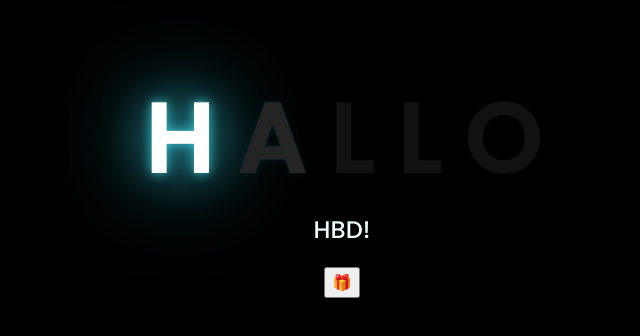
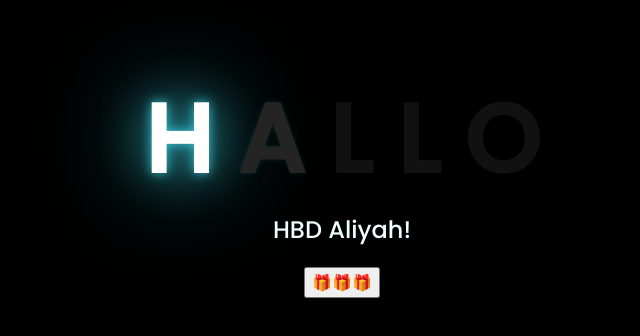
Before and after one commit to lskd1/aa, a plain HTML site: page index.html in a window 1280 px wide. Shown: the part 226-562 px from the top of the page, without its empty margins (306-946 px from the left). Drawn offline with Linux system fonts and the light colour scheme.

Commit message:
Update index.html

```diff
--- a/index.html
+++ b/index.html
@@ -20,11 +20,11 @@
         <span>O</span>
     </div>
     <div class="description">
-        <span>HBD!</span>
+        <span>HBD Aliyah!</span>
     </div>
     <div class="button">
         <button>
-            <a href="flower.html">🎁</a>
+            <a href="flower.html">🎁🎁🎁</a>
         </button>
     </div>
 </body>
```
